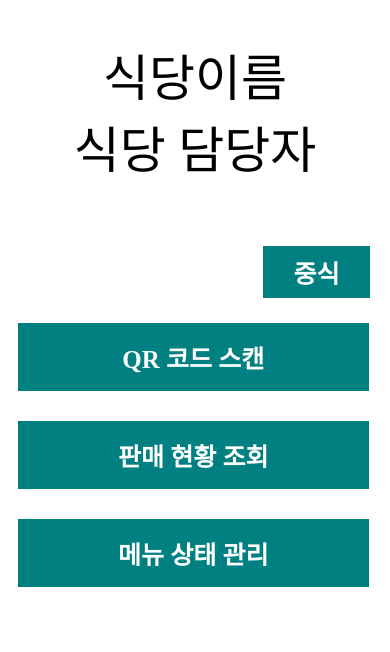
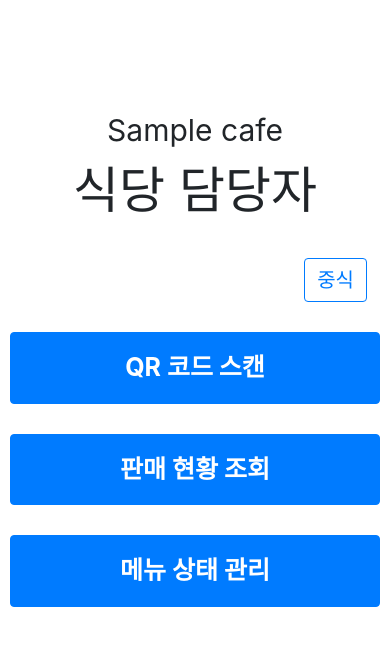
Before and after one commit to SE-gmentation/yumyumgood_subgroup2, a Django app: template yumyumgood/manager/templates/manager/initialpage.html in a window 390 px wide. Shown: the top 652 px of the page. Run offline with Django 3.2, Linux system fonts and the light colour scheme; the template is opened without the code that fills it: most values are stand-ins (such as "Sample title", 1, 10 or a date in 2020); some libraries are stand-ins or nearby versions.

Commit message:
[UPDATE] initial page 식당이름 + button css

```diff
--- a/yumyumgood/manager/static/css/initialpage.css
+++ b/yumyumgood/manager/static/css/initialpage.css
@@ -3,16 +3,13 @@
 
     .body {
         padding-bottom: 30px;
-        margin: auto 0px;
+        margin-top: 20%;
     }
 
     a {
         text-decoration: none;
     }
 
-    a:hover {
-        background: yellowgreen;
-    }
 
     #name span{
         font-size: 50px;
@@ -22,21 +19,26 @@
         align-items: center;
     }
 
+    #cafename span{
+        font-size: 30px;
+        display: flex;
+        flex-direction: column;
+        justify-content: center;
+        align-items: center;
+    }
+
 
     #meal-button a {
-        float: right;
-        display: block;
+        margin-left: 78%;
+        font-size: 20px;
+        /* display: block;
         text-align: center;
         font-size: 25px;
-        margin: .25rem;
-        margin-bottom: 25px;
-        margin-right: 12px;
+
         padding: .5rem 1rem;
         text-decoration: none;
         font-weight: bold;
-        color: white;
-        width: 20%;
-        background: teal;
+        width: 20%; */
     }
     ul {
         list-style: none;
@@ -62,9 +64,7 @@
         margin-top: 30px;
         text-decoration: none;
         font-weight: bold;
-        color: white;
-        width: 90%;
-        background: teal;
+        width: 100%;
     }
 
 
--- a/yumyumgood/manager/templates/manager/initialpage.html
+++ b/yumyumgood/manager/templates/manager/initialpage.html
@@ -7,13 +7,15 @@
         <link rel="preconnect" href="https://fonts.gstatic.com">
         <link href="https://fonts.googleapis.com/css2?family=Fraunces:ital,wght@1,500&display=swap" rel="stylesheet">
         <link rel="stylesheet" href = "{% static 'css/initialpage.css' %}">
+        <meta name="viewport" content="width=device-width, initial-scale=1">
+		<link rel="stylesheet" href="https://stackpath.bootstrapcdn.com/bootstrap/4.1.3/css/bootstrap.min.css">
     </head>
     <body>
         <div class = "body">
             <div id="header" style="padding: 30px 0px;">
-                <div id="name">
+                <div id="cafename">
                     <span>
-                        식당이름
+                        {{ cafe }}
                     </span>
                 </div>
                 <div id="name">
@@ -25,13 +27,13 @@
 
             <div id= "body">
                 <div id="meal-button">
-                    <a href=""><span>중식</span></a>
+                    <a href="" class="btn btn-outline-primary"><span>중식</span></a>
                 </div>
                 <div id="button">
                     <ul>
-                        <li><a href="">QR 코드 스캔</a></li>
-                        <li><a href="">판매 현황 조회</a></li>
-                        <li><a href="{% url 'manager:menu_read' date %}">메뉴 상태 관리</a></li>
+                        <li><a href="" class="btn btn-primary">QR 코드 스캔</a></li>
+                        <li><a href="" class="btn btn-primary">판매 현황 조회</a></li>
+                        <li><a href="{% url 'manager:menu_read' date %}" class="btn btn-primary">메뉴 상태 관리</a></li>
                     </ul>
                 </div>
 
--- a/yumyumgood/manager/templates/manager/manage_read.html
+++ b/yumyumgood/manager/templates/manager/manage_read.html
@@ -1,9 +1,9 @@
 
 <h5>success</h5>
-date
-{{ date }}
+{{ cafe }}
+
 {% for menus in menus %}
-    {% if menus.cafeteria.name == "참슬기식당(310관 B4층)" %}
+    {% if menus.cafeteria.name == cafe %}
         <div class="image">{{ menus.foods }}</div>
     {% endif %}
 {% endfor %}
```
Also changed, not shown: yumyumgood/manager/views.py (+10 -3 lines).
